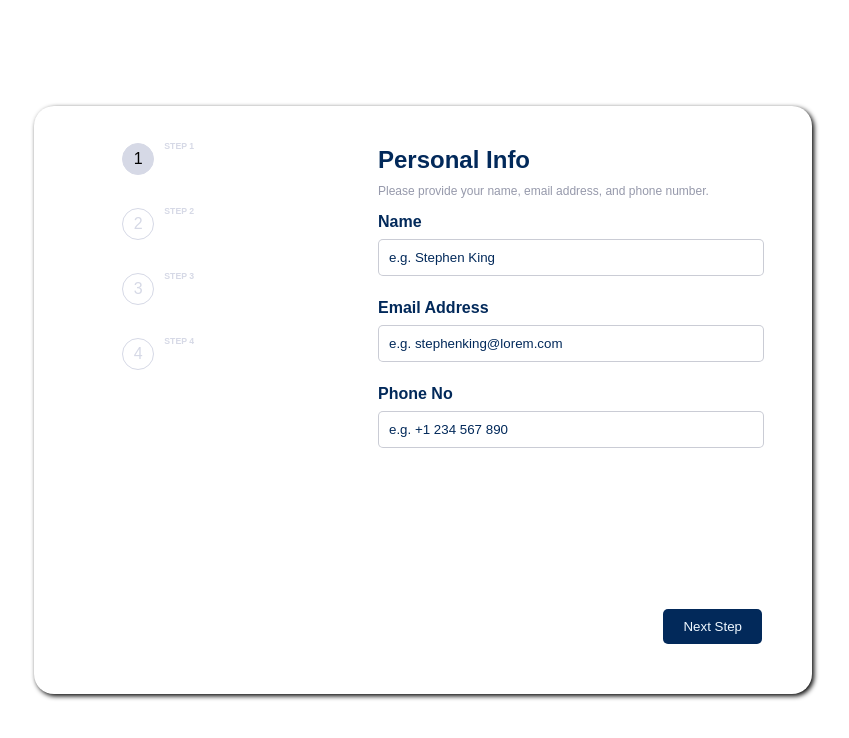
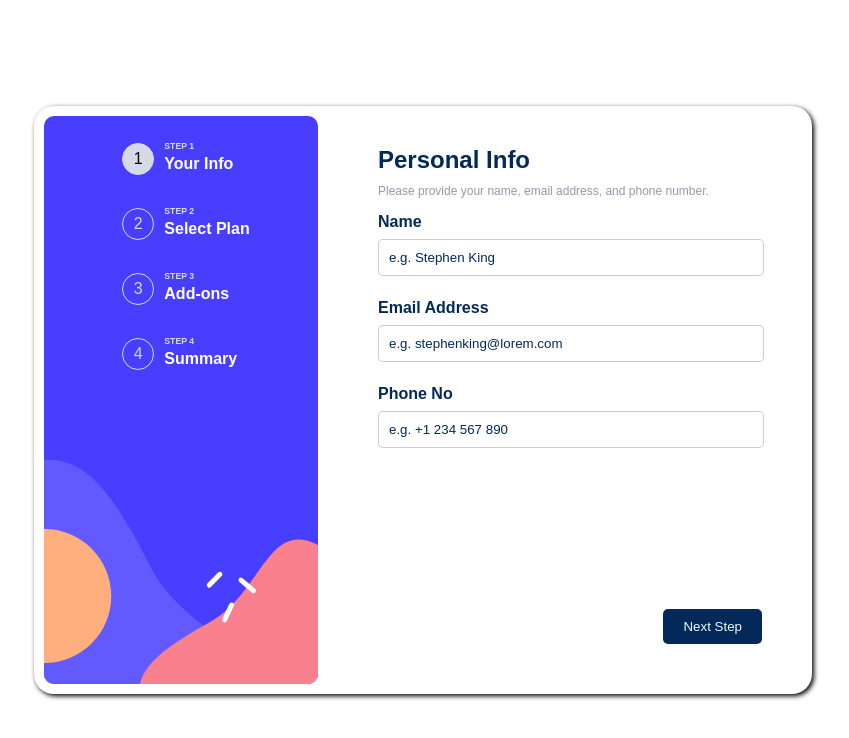
Before and after one commit to tonmoysardar11/frontend-mentor-multistep-form, a plain HTML site: page index.html in a window 1280 px wide. Shown: the whole page, without its empty margins (217-1066 px from the left). Drawn offline with Linux system fonts and the light colour scheme; the site is published under a folder, as on GitHub Pages, so addresses that start at the root find nothing.

Commit message:
bg image url changed

```diff
--- a/style.css
+++ b/style.css
@@ -33,7 +33,7 @@ main {
 
 
 .sidebar {
-    background-image: url('/assets/images/bg-sidebar-desktop.svg');
+    background-image: url('assets/images/bg-sidebar-desktop.svg');
     background-repeat: no-repeat;
     background-size: 100%;
     width: 274px;
```
